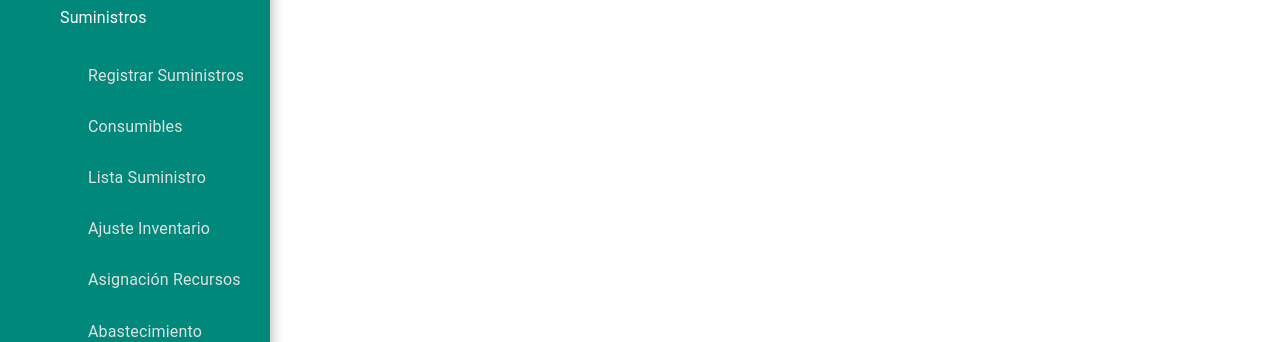
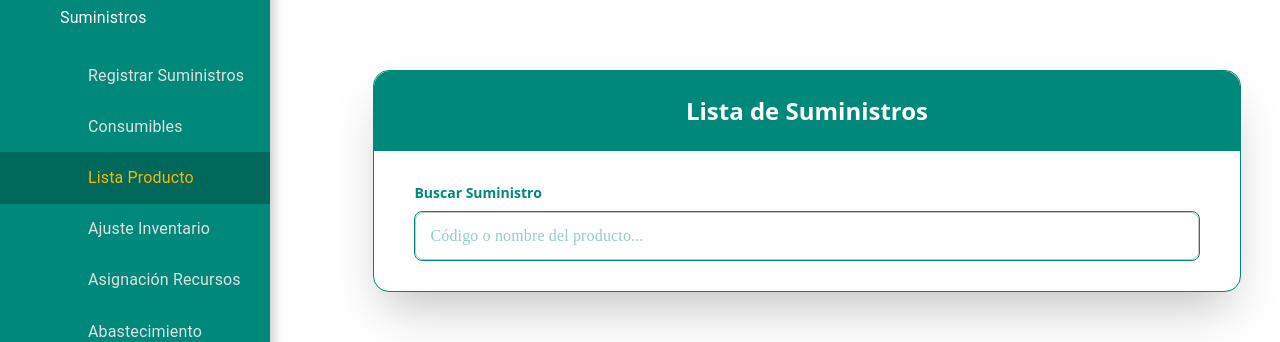
Before and after one commit to Derek-GB/IntegradorReact, a React (Vite) app: page /listaProducto.jsx in a window 1280 px wide. Both pictures are taken after a click on the button "Suministros". Shown: the part 231-573 px from the top of the page. Built offline with nearby package versions, Linux system fonts and the light colour scheme; no server answers; some icons are missing.

Commit message:
Revert "cambios en listaSuministro"
This reverts commit 7a2607e8a5dad585e75c630088ceaa252776aed4.

```diff
--- a/src/App.jsx
+++ b/src/App.jsx
@@ -10,7 +10,7 @@ import BusquedaFamilia from './views/familia/busquedaFamilia.jsx';
 
 //Producto
 import AsignacionRecursos from './views/producto/asignacionRecursos.jsx';
-import ListaSuministro from './views/producto/listaSuministro.jsx';
+import ListaProducto from './views/producto/listaProducto.jsx';
 import RegistrarConsumible from './views/producto/registrarConsumibles.jsx';
 import RegistroSuministros from './views/producto/registrarSuministro.jsx';
 
@@ -107,7 +107,7 @@ const App = () => {
                     <Route path="/registrarConsumibles.jsx" element={<RegistrarConsumible />} />
                     <Route path="/registroAlbergue.jsx" element={<RegistroAlbergue />} />
                     <Route path="/registroUsuario.jsx" element={<RegistroUsuario />} />
-                    <Route path="/listaSuministro.jsx" element={<ListaSuministro />} />
+                    <Route path="/listaProducto.jsx" element={<ListaProducto />} />
                     <Route path="/listaAlbergue.jsx" element={<ListaAlbergue />} />
                     <Route path="/abarrotesMenuPrincipal" element={<MenuPrincipal />} />
                     <Route path="/formularioAbarrotes.jsx" element={<FormularioAbastecimiento />} />
--- a/src/CustomDrawer.jsx
+++ b/src/CustomDrawer.jsx
@@ -111,7 +111,7 @@ const routeGroups = [
 
       { to: "/registroSuministros.jsx", label: "Registrar Suministros", icon: <Shelves /> },
       { to: "/registrarConsumibles.jsx", label: "Consumibles", icon: <LocalDiningIcon /> },
-      { to: "/listaSuministro.jsx", label: "Lista Suministro", icon: <ListIcon /> },
+      { to: "/listaProducto.jsx", label: "Lista Producto", icon: <ListIcon /> },
       { to: "/ajusteInventario.jsx", label: "Ajuste Inventario", icon: <Inventory /> },
       { to: "/asignacionRecursos.jsx", label: "Asignación Recursos", icon: <AssignmentReturned  /> },
       { to: "/abarrotesMenuPrincipal", label: "Abastecimiento", icon: <LocalShipping /> },
--- a/src/hooks/Producto/useListaSuministro.js
+++ /dev/null
@@ -1,105 +0,0 @@
-import { useEffect, useState } from 'react';
-import { productosAPI } from '../../helpers/api';
-import { showCustomToast } from '../../components/globalComponents/CustomToaster';
-
-export const useListaSuministro = () => {
-    const [productos, setProductos] = useState([]);
-    const [busquedaProducto, setBusquedaProducto] = useState('');
-    const [showSugerencias, setShowSugerencias] = useState(false);
-    const [form, setForm] = useState({});
-    const [loading, setLoading] = useState(false);
-
-    useEffect(() => {
-        const fetchProductos = async () => {
-            try {
-                const data = await productosAPI.getAll();
-                const lista = Array.isArray(data) ? data : data.data || [];
-                setProductos(lista);
-            } catch {
-                showCustomToast('Error', 'Error al cargar productos. Verifica si tu sesión expiró.', 'error');
-            }
-        };
-        fetchProductos();
-    }, []);
-
-    useEffect(() => {
-        const valor = busquedaProducto?.trim();
-        if (valor === '') {
-            setForm({});
-        }
-    }, [busquedaProducto]);
-
-    const handleChange = (e) => {
-        const { name, value } = e.target;
-        setForm(prev => ({ ...prev, [name]: value }));
-    };
-
-    const handleSelectProducto = (producto) => {
-        setForm(producto || {});
-        setBusquedaProducto(producto ? `Código: ${producto.codigoProducto} - ${producto.nombre}` : '');
-    };
-
-    const actualizarProducto = async (e) => {
-        e.preventDefault();
-        setLoading(true);
-        try {
-            const cantidadNum = Number(form.cantidad);
-            if (isNaN(cantidadNum) || cantidadNum < 0) {
-                showCustomToast('Error', 'Cantidad debe ser un número válido mayor o igual a 0', 'error');
-                setLoading(false);
-                return;
-            }
-
-            const payload = {
-                id: form.id,
-                descripcion: form.descripcion || '',
-                cantidad: cantidadNum,
-            };
-
-            await productosAPI.update(payload);
-            showCustomToast("Éxito", "Producto actualizado con éxito.", "success");
-
-            setProductos(prev =>
-                prev.map(p =>
-                    p.id === form.id ? { ...p, descripcion: payload.descripcion, cantidad: payload.cantidad } : p
-                )
-            );
-        } catch {
-            showCustomToast("Error", "Error al actualizar el producto.", "error");
-        } finally {
-            setLoading(false);
-        }
-    };
-
-    const eliminarProducto = async () => {
-        const confirmar = window.confirm("¿Seguro que deseas eliminar este producto?");
-        if (!confirmar) return;
-
-        setLoading(true);
-        try {
-            await productosAPI.remove(form.id);
-            showCustomToast("Éxito", "Producto eliminado con éxito.", "success");
-            setProductos(prev => prev.filter(p => p.id !== form.id));
-            setBusquedaProducto('');
-            setForm({});
-        } catch {
-            showCustomToast("Error", "Error al eliminar el producto.", "error");
-        } finally {
-            setLoading(false);
-        }
-    };
-
-    return {
-        productos,
-        busquedaProducto,
-        setBusquedaProducto,
-        showSugerencias,
-        setShowSugerencias,
-        form,
-        handleChange,
-        handleSelectProducto,
-        actualizarProducto,
-        eliminarProducto,
-        loading,
-    };
-};
--- a/src/views/producto/listaSuministro.jsx
+++ b/src/views/producto/listaProducto.jsx
@@ -1,10 +1,10 @@
-import React from 'react';
-import { useListaSuministro } from '../../hooks/Producto/useListaSuministro.js';
+import React, { useEffect, useState } from 'react';
+import { productosAPI } from '../../helpers/api';
 import FormContainer from '../../components/FormComponents/FormContainer.jsx';
 import InputField from '../../components/FormComponents/InputField.jsx';
 import SelectField from '../../components/FormComponents/SelectField.jsx';
 import SubmitButton from '../../components/FormComponents/SubmitButton.jsx';
-import CustomToaster from '../../components/globalComponents/CustomToaster.jsx';
+import CustomToaster, { showCustomToast } from '../../components/globalComponents/CustomToaster.jsx';
 import SearchAutocompleteInput from '../../components/FormComponents/SearchAutocompleteInput.jsx';
 
 const categorias = [
@@ -24,20 +24,82 @@ const unidades = [
   { nombre: "Unidades", value: "3" },
 ];
 
-const ListaSuministro = () => {
-  const {
-    productos,
-    busquedaProducto,
-    setBusquedaProducto,
-    showSugerencias,
-    setShowSugerencias,
-    form,
-    handleChange,
-    handleSelectProducto,
-    actualizarProducto,
-    eliminarProducto,
-    loading,
-  } = useListaSuministro();
+const ListaProducto = () => {
+  const [productos, setProductos] = useState([]);
+  const [busquedaProducto, setBusquedaProducto] = useState('');
+  const [showSugerencias, setShowSugerencias] = useState(false);
+  const [form, setForm] = useState({});
+  const [loading, setLoading] = useState(false);
+
+  useEffect(() => {
+    const fetchProductos = async () => {
+      try {
+        const data = await productosAPI.getAll();
+        const lista = Array.isArray(data) ? data : data.data || [];
+        setProductos(lista);
+      } catch {
+        showCustomToast('Error', 'Error al cargar productos. Verifica si tu sesión expiró.', 'error');
+      }
+    };
+    fetchProductos();
+  }, []);
+
+  const handleChange = (e) => {
+    const { name, value } = e.target;
+    setForm(prev => ({ ...prev, [name]: value }));
+  };
+
+  const handleSelectProducto = (producto) => {
+    setForm(producto || {});
+    setBusquedaProducto(producto ? `Código: ${producto.codigoProducto} - ${producto.nombre}` : '');
+  };
+
+  const actualizarProducto = async (e) => {
+    e.preventDefault();
+    setLoading(true);
+    try {
+      const cantidadNum = Number(form.cantidad);
+      if (isNaN(cantidadNum) || cantidadNum < 0) {
+        showCustomToast('Error', 'Cantidad debe ser un número válido mayor o igual a 0', 'error');
+        setLoading(false);
+        return;
+      }
+      const payload = {
+        id: form.id,
+        descripcion: form.descripcion || '',
+        cantidad: cantidadNum,
+      };
+      await productosAPI.update(payload);
+      showCustomToast("Éxito", "Producto actualizado con éxito.", "success");
+      setProductos(prev =>
+        prev.map(p =>
+          p.id === form.id ? { ...p, descripcion: payload.descripcion, cantidad: payload.cantidad } : p
+        )
+      );
+    } catch {
+      showCustomToast("Error", "Error al actualizar el producto.", "error");
+    } finally {
+      setLoading(false);
+    }
+  };
+
+  const eliminarProducto = async () => {
+    const confirmar = window.confirm("¿Seguro que deseas eliminar este producto?");
+    if (!confirmar) return;
+
+    setLoading(true);
+    try {
+      await productosAPI.remove(form.id);
+      showCustomToast("Éxito", "Producto eliminado con éxito.", "success");
+      setProductos(prev => prev.filter(p => p.id !== form.id));
+      setBusquedaProducto('');
+      setForm({});
+    } catch (error) {
+      showCustomToast("Error", "Error al eliminar el producto.", "error");
+    } finally {
+      setLoading(false);
+    }
+  };
 
   return (
     <FormContainer title="Lista de Suministros" size="md" onSubmit={actualizarProducto}>
@@ -58,18 +120,32 @@ const ListaSuministro = () => {
         {form.id && (
           <>
             <div className="flex-1">
-              <InputField label="ID" name="id" value={form.id} readOnly />
+              <InputField
+                label="ID"
+                name="id"
+                value={form.id}
+                readOnly
+              />
             </div>
             <div className="flex-1">
-              <InputField label="Código del Producto" name="codigoProducto" value={form.codigoProducto || ''} readOnly />
+              <InputField
+                label="Código del Producto"
+                name="codigoProducto"
+                value={form.codigoProducto || ''}
+                readOnly
+              />
             </div>
             <div className="flex-1">
-              <InputField label="Nombre" name="nombre" value={form.nombre || ''} readOnly />
+              <InputField
+                label="Nombre"
+                name="nombre"
+                value={form.nombre || ''}
+                readOnly
+              />
             </div>
           </>
         )}
       </div>
-
       {form.id && (
         <>
           <div className="flex flex-col md:flex-row gap-6 mt-4">
@@ -116,10 +192,14 @@ const ListaSuministro = () => {
               />
             </div>
           </div>
-
           <div className="flex flex-col md:flex-row gap-6 mt-8">
             <div className="flex-1 flex gap-4">
-              <SubmitButton type="submit" width="w-full" loading={loading} color='text-black'>
+              <SubmitButton
+                type="submit"
+                width="w-full"
+                loading={loading}
+                color='text-black'
+              >
                 Actualizar
               </SubmitButton>
               <SubmitButton
@@ -140,4 +220,4 @@ const ListaSuministro = () => {
   );
 };
 
-export default ListaSuministro;
+export default ListaProducto;
```
